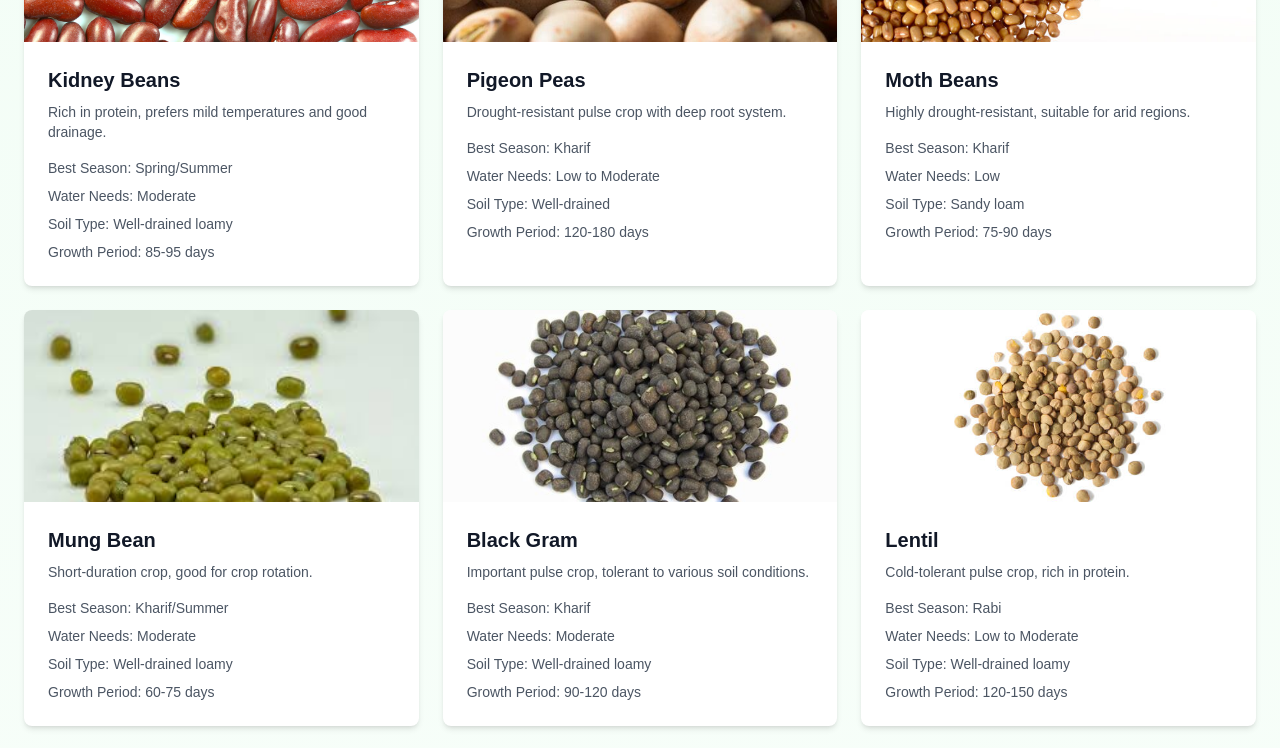
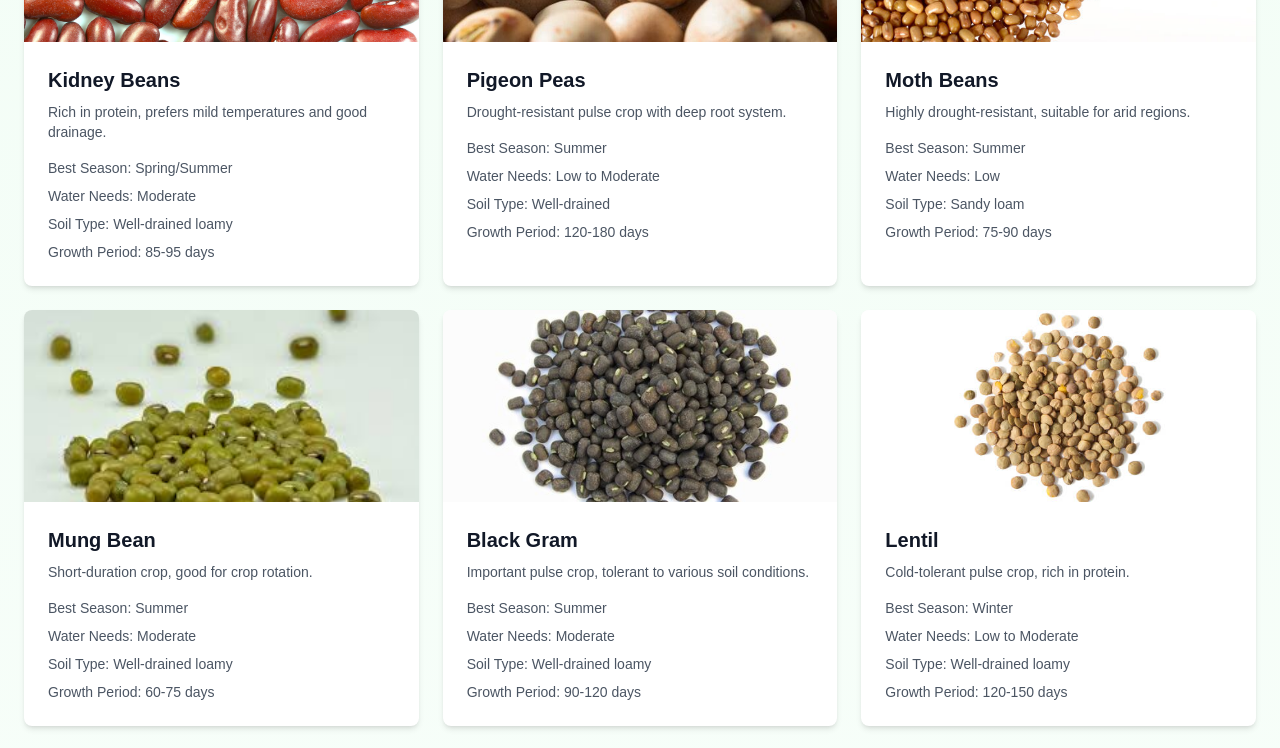
Before and after one commit to Aadityaa2004/Plowtion, a Next.js app in the folder frontend/: page /crops in a window 1280 px wide. Shown: the part 960-1708 px from the top of the page. Built offline with nearby package versions, Linux system fonts and the light colour scheme.

Commit message:
fixed the images in crop guide

```diff
--- a/frontend/app/crops/page.tsx
+++ b/frontend/app/crops/page.tsx
@@ -46,7 +46,7 @@ export default function CropGuide() {
     },
     {
       name: "Pigeon Peas",
-      season: "Kharif",
+      season: "Summer",
       waterNeeds: "Low to Moderate",
       soilType: "Well-drained",
       growthPeriod: "120-180 days",
@@ -55,7 +55,7 @@ export default function CropGuide() {
     },
     {
       name: "Moth Beans",
-      season: "Kharif",
+      season: "Summer",
       waterNeeds: "Low",
       soilType: "Sandy loam",
       growthPeriod: "75-90 days",
@@ -64,7 +64,7 @@ export default function CropGuide() {
     },
     {
       name: "Mung Bean",
-      season: "Kharif/Summer",
+      season: "Summer",
       waterNeeds: "Moderate",
       soilType: "Well-drained loamy",
       growthPeriod: "60-75 days",
@@ -73,7 +73,7 @@ export default function CropGuide() {
     },
     {
       name: "Black Gram",
-      season: "Kharif",
+      season: "Summer",
       waterNeeds: "Moderate",
       soilType: "Well-drained loamy",
       growthPeriod: "90-120 days",
@@ -82,7 +82,7 @@ export default function CropGuide() {
     },
     {
       name: "Lentil",
-      season: "Rabi",
+      season: "Winter",
       waterNeeds: "Low to Moderate",
       soilType: "Well-drained loamy",
       growthPeriod: "120-150 days",
@@ -183,7 +183,7 @@ export default function CropGuide() {
     // Commercial Crops
     {
       name: "Cotton",
-      season: "Kharif",
+      season: "Summer",
       waterNeeds: "Moderate",
       soilType: "Black cotton soil/loamy",
       growthPeriod: "150-180 days",
@@ -192,7 +192,7 @@ export default function CropGuide() {
     },
     {
       name: "Jute",
-      season: "Kharif",
+      season: "Summer",
       waterNeeds: "High",
       soilType: "Well-drained loamy",
       growthPeriod: "120-150 days",
```
